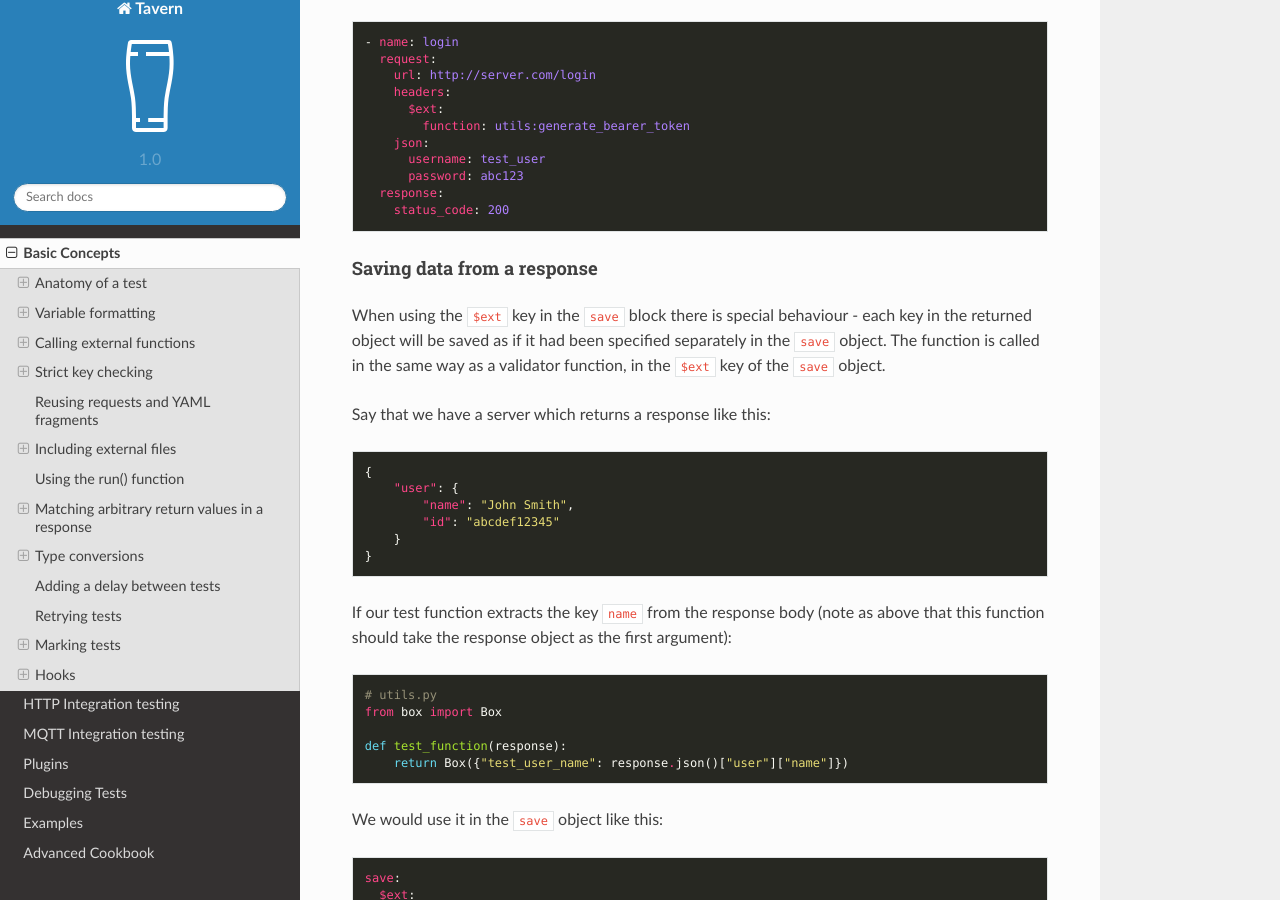
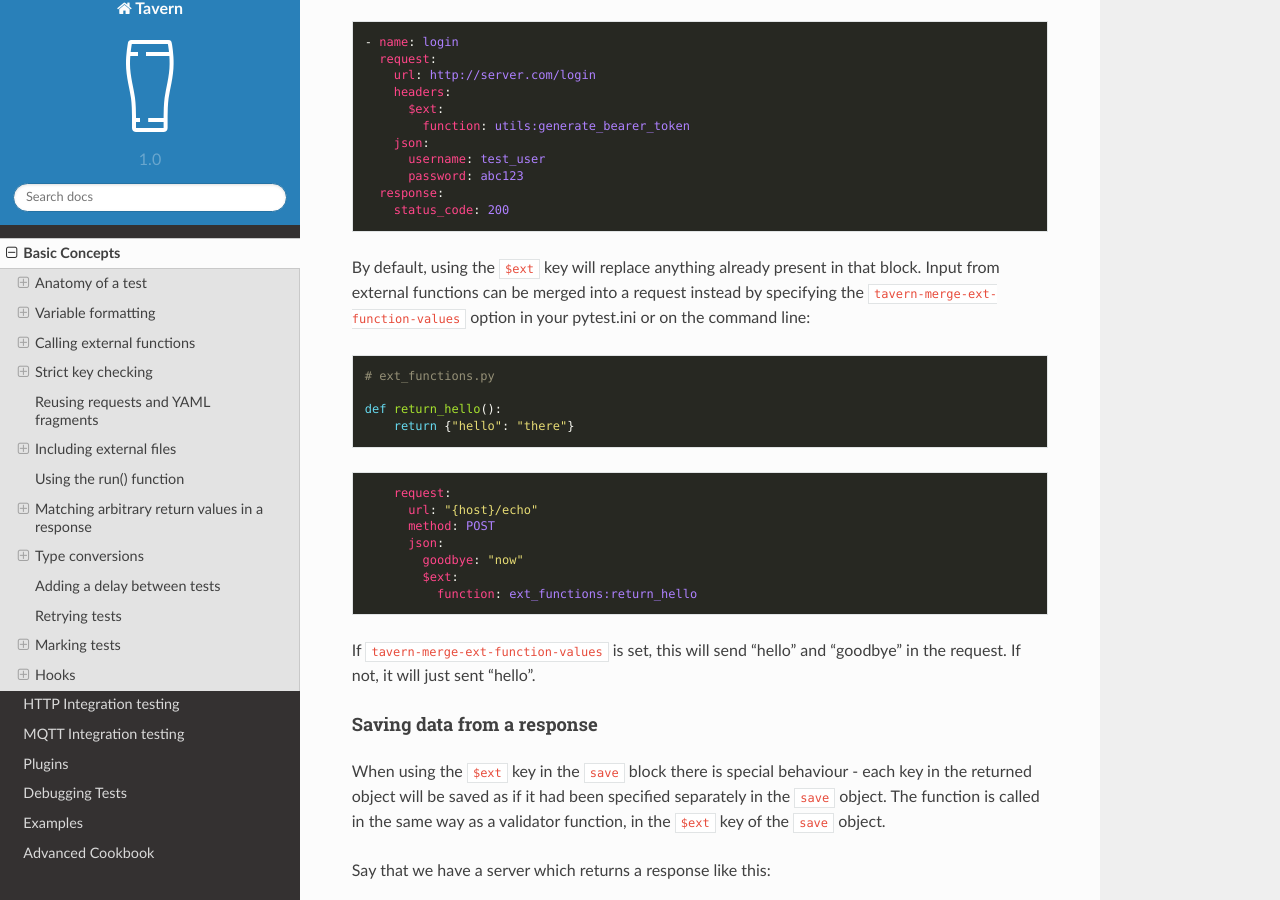
Before and after one commit to taverntesting/tavern, a Sphinx documentation site: the page built from docs/source/basics.md, in a window 1280 px wide and 900 px high, scrolled down 7496 px. Built offline with Sphinx 7.4.7 and the Read the Docs theme 2.0.0, drawn with Linux system fonts in a browser that asks for light colours; formulas are drawn with MathJax 3.

Commit message:
Update docs

````diff
--- a/docs/source/basics.md
+++ b/docs/source/basics.md
@@ -402,6 +402,29 @@ This can be used as so:
   response:
     status_code: 200
 ```
+
+By default, using the `$ext` key will replace anything already present in that block.
+Input from external functions can be merged into a request instead by specifying the
+`tavern-merge-ext-function-values` option in your pytest.ini or on the command line:
+
+```python
+# ext_functions.py
+
+def return_hello():
+    return {"hello": "there"}
+```
+```yaml
+    request:
+      url: "{host}/echo"
+      method: POST
+      json:
+        goodbye: "now"
+        $ext:
+          function: ext_functions:return_hello
+```
+
+If `tavern-merge-ext-function-values` is set, this will send "hello" and "goodbye" in
+the request. If not, it will just sent "hello".
 
 #### Saving data from a response
 
````
